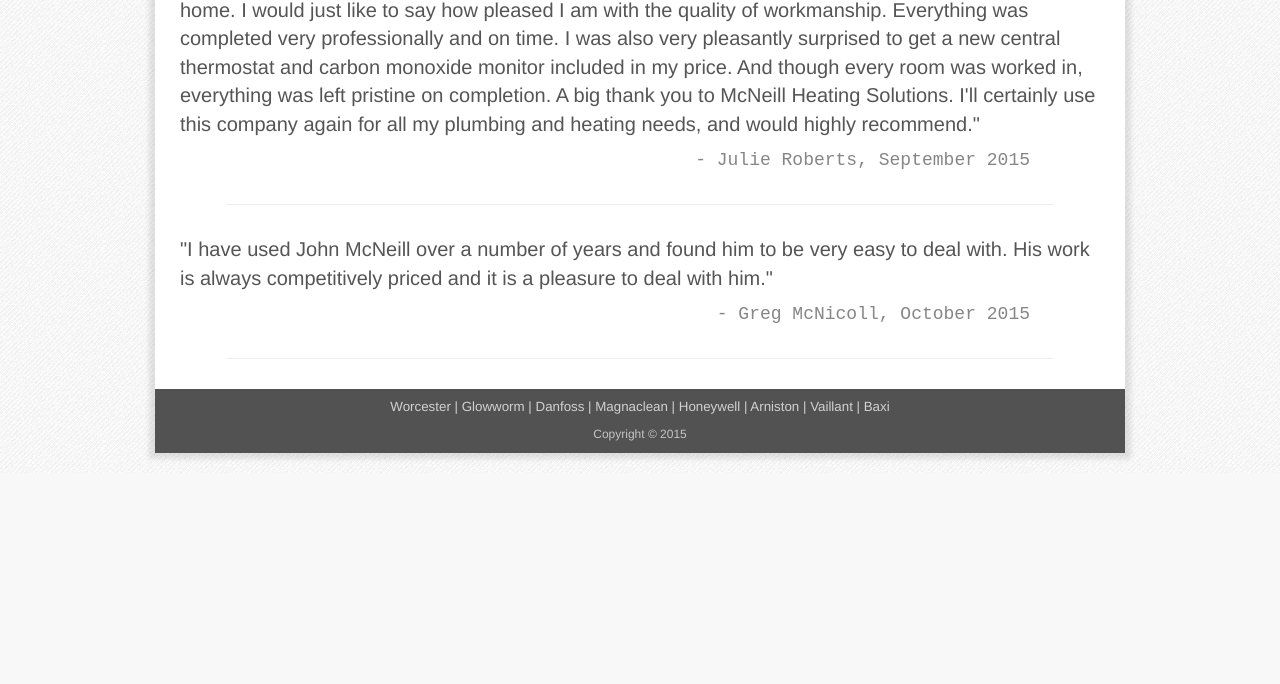
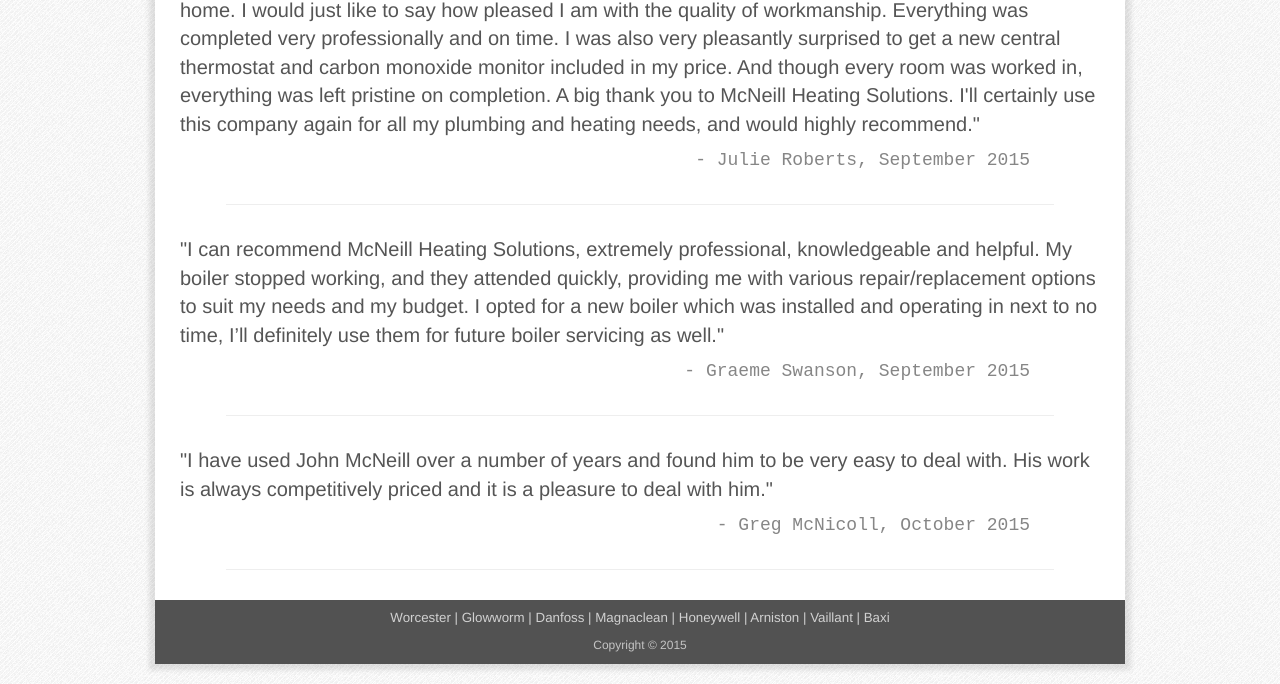
Before and after one commit to squariegoes/mcneill-heating-solutions, a Flask app: page /testimonials in a window 1280 px wide. Shown: the part 482-1166 px from the top of the page. Before the commit the page ends 943 px from the top, so only its background shows below. Run offline with Flask 2, Linux system fonts and the light colour scheme; some libraries are stand-ins or nearby versions.

Commit message:
adding testimonial

```diff
--- a/templates/testimonials.html
+++ b/templates/testimonials.html
@@ -14,7 +14,6 @@
 
         <p class="testimonialPerson">- Jonathan Stewart, July 2015</p>
     </div>
-
     <hr class="testimonialHr"/>
 
     <div class="testimonialContainer">
@@ -26,7 +25,17 @@
 
         <p class="testimonialPerson">- Julie Roberts, September 2015</p>
     </div>
+    <hr class="testimonialHr"/>
 
+    <div class="testimonialContainer">
+        <p class="testimonialQuote">
+            "I can recommend McNeill Heating Solutions, extremely professional, knowledgeable and helpful.
+            My boiler stopped working, and they attended quickly, providing me with various repair/replacement options to suit my needs and my budget.
+            I opted for a new boiler which was installed and operating in next to no time, I’ll definitely use them for future boiler servicing as well."
+        </p>
+
+        <p class="testimonialPerson">- Graeme Swanson, September 2015</p>
+    </div>
     <hr class="testimonialHr"/>
 
     <div class="testimonialContainer">
@@ -36,7 +45,6 @@
 
         <p class="testimonialPerson">- Greg McNicoll, October 2015</p>
     </div>
-
     <hr class="testimonialHr" style="margin-bottom: 10px;"/>
 
 </div>
```
